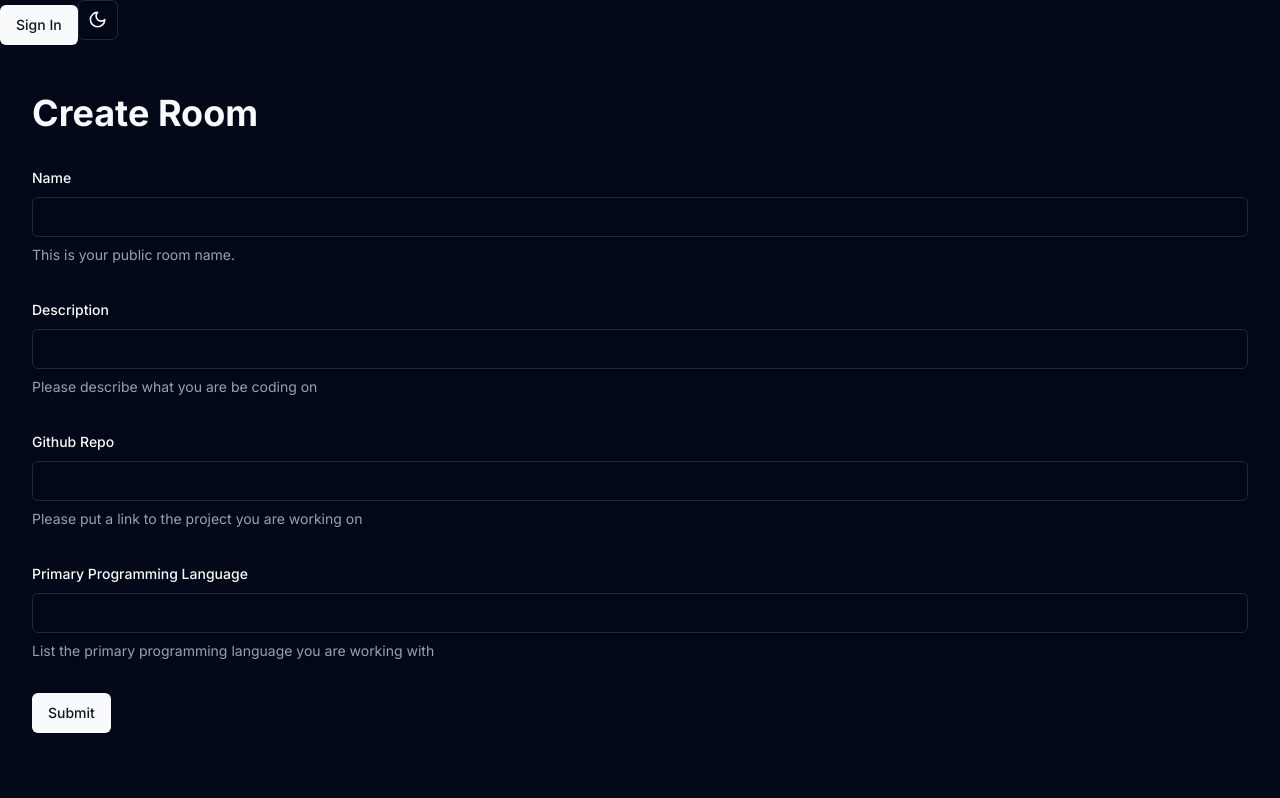
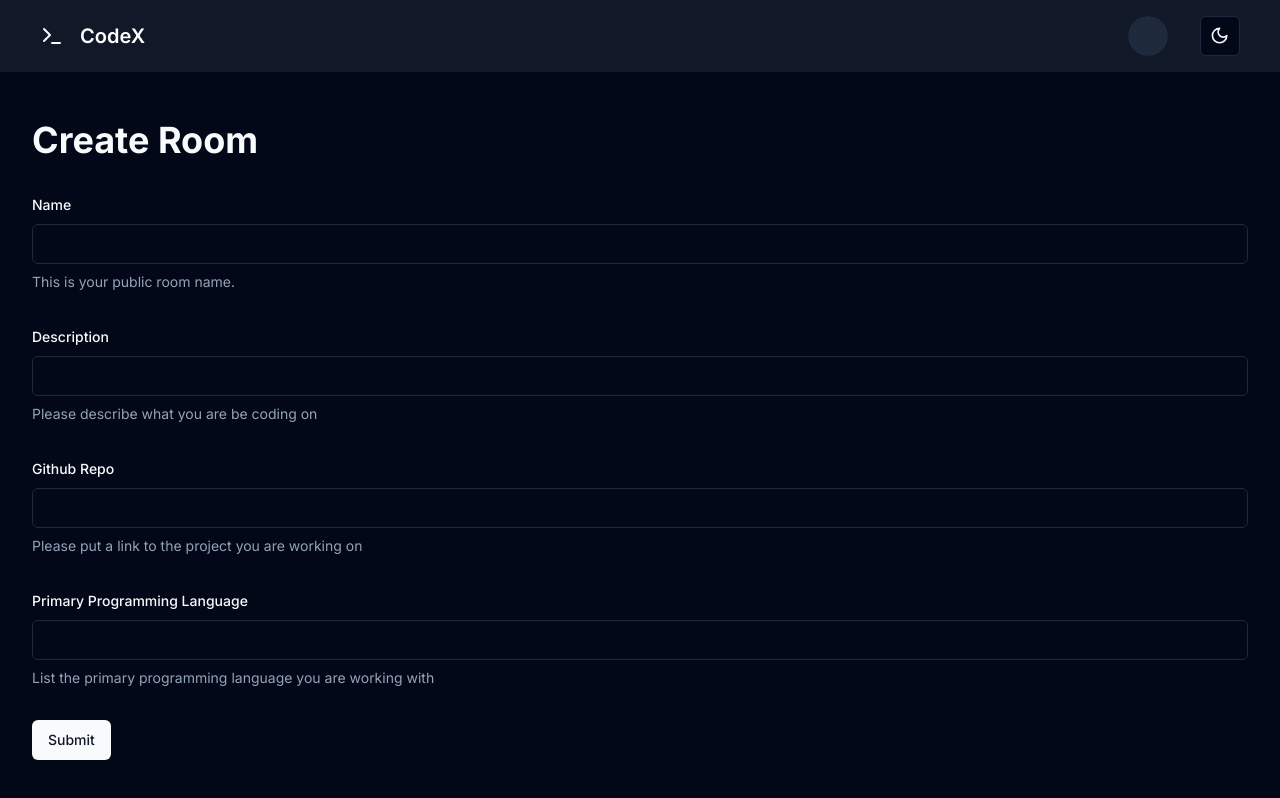
Before and after one commit to Darshit02/codex, a Next.js app: page /create-room in a window 1280 px wide. Shown: the top 798 px of the page. Built offline with nearby package versions, Linux system fonts and the light colour scheme; no server answers.

Commit message:
feat : dynamic user header

```diff
--- a/package.json
+++ b/package.json
@@ -13,6 +13,7 @@
   "dependencies": {
     "@auth/drizzle-adapter": "^0.9.0",
     "@hookform/resolvers": "^3.3.4",
+    "@radix-ui/react-avatar": "^1.0.4",
     "@radix-ui/react-dropdown-menu": "^2.0.6",
     "@radix-ui/react-label": "^2.0.2",
     "@radix-ui/react-slot": "^1.0.2",
--- a/src/app/header.tsx
+++ b/src/app/header.tsx
@@ -1,20 +1,74 @@
 "use client";
+
 import { ModeToggle } from "@/components/mode-toggle";
-import { Button } from "@/components/ui/button";
 import { signIn, signOut, useSession } from "next-auth/react";
 import React from "react";
+import {
+  DropdownMenu,
+  DropdownMenuContent,
+  DropdownMenuItem,
+  DropdownMenuLabel,
+  DropdownMenuSeparator,
+  DropdownMenuTrigger,
+} from "@/components/ui/dropdown-menu";
+import { Power, Terminal } from "lucide-react";
+import { Avatar, AvatarFallback, AvatarImage } from "@/components/ui/avatar";
+import { Button } from "@/components/ui/button";
+import Link from "next/link";
+
+function ProfileDropdown() {
+  const session = useSession();
+  const isLoggedIn = !!session.data;
+  return (
+    <DropdownMenu>
+      <DropdownMenuTrigger asChild>
+        <Button
+          variant={"ghost"}
+          className="flex justify-center items-center gap-3"
+        >
+          <Avatar>
+            <AvatarImage src={session.data?.user?.image!} alt="none" />
+            <AvatarFallback>{session.data?.user?.name || ""}</AvatarFallback>
+          </Avatar>
+          {session.data?.user?.name || ""}
+        </Button>
+      </DropdownMenuTrigger>
+      <DropdownMenuContent className="mt-3">
+        {/* <DropdownMenuSeparator /> */}
+        {isLoggedIn ? (
+          <DropdownMenuItem
+            onClick={() => signOut()}
+            className="flex justify-center items-center gap-2"
+          >
+            <Power className="h-4 w-4" /> Sign Out
+          </DropdownMenuItem>
+        ) : (
+          <DropdownMenuItem onClick={() => signIn("google")}>
+            Sign In
+          </DropdownMenuItem>
+        )}
+      </DropdownMenuContent>
+    </DropdownMenu>
+  );
+}
 
 export const Header = () => {
-  const session = useSession();
   return (
-    <header>
-      <div>
-        {session.data ? (
-          <Button onClick={() => signOut()}>Sign Out</Button>
-        ) : (
-          <Button onClick={() => signIn("google")}>Sign In</Button>
-        )}
-        <ModeToggle />
+    <header className=" bg-gray-100 dark:bg-gray-900 py-4 px-10">
+      <div className="flex justify-between items-center">
+        <Link href="/">
+          <div className="flex items-center justify-center gap-4">
+            <Terminal />
+            <span className="text-gray-900 font-semibold text-xl dark:text-white">
+
+              CodeX
+              </span>
+          </div>
+        </Link>
+        <div className="flex justify-center items-center gap-4">
+          <ProfileDropdown />
+          <ModeToggle />
+        </div>
       </div>
     </header>
   );
--- a/src/app/layout.tsx
+++ b/src/app/layout.tsx
@@ -7,8 +7,8 @@ import { Header } from "@/app/header";
 const inter = Inter({ subsets: ["latin"] });
 
 export const metadata: Metadata = {
-  title: "Create Next App",
-  description: "Generated by create next app",
+  title: "CodeX | Pair Programming",
+  description: "An Application to help pair Programming with rendom devs",
 };
 
 export default function RootLayout({
--- a/src/app/page.tsx
+++ b/src/app/page.tsx
@@ -1,5 +1,4 @@
 import { db } from "@/db";
-import Image from "next/image";
 
 export default async function Home() {
   const items = await db.query.testing.findMany();
--- /dev/null
+++ b/src/components/ui/avatar.tsx
@@ -0,0 +1,50 @@
+"use client"
+
+import * as React from "react"
+import * as AvatarPrimitive from "@radix-ui/react-avatar"
+
+import { cn } from "@/lib/utils"
+
+const Avatar = React.forwardRef<
+  React.ElementRef<typeof AvatarPrimitive.Root>,
+  React.ComponentPropsWithoutRef<typeof AvatarPrimitive.Root>
+>(({ className, ...props }, ref) => (
+  <AvatarPrimitive.Root
+    ref={ref}
+    className={cn(
+      "relative flex h-10 w-10 shrink-0 overflow-hidden rounded-full",
+      className
+    )}
+    {...props}
+  />
+))
+Avatar.displayName = AvatarPrimitive.Root.displayName
+
+const AvatarImage = React.forwardRef<
+  React.ElementRef<typeof AvatarPrimitive.Image>,
+  React.ComponentPropsWithoutRef<typeof AvatarPrimitive.Image>
+>(({ className, ...props }, ref) => (
+  <AvatarPrimitive.Image
+    ref={ref}
+    className={cn("aspect-square h-full w-full", className)}
+    {...props}
+  />
+))
+AvatarImage.displayName = AvatarPrimitive.Image.displayName
+
+const AvatarFallback = React.forwardRef<
+  React.ElementRef<typeof AvatarPrimitive.Fallback>,
+  React.ComponentPropsWithoutRef<typeof AvatarPrimitive.Fallback>
+>(({ className, ...props }, ref) => (
+  <AvatarPrimitive.Fallback
+    ref={ref}
+    className={cn(
+      "flex h-full w-full items-center justify-center rounded-full bg-muted",
+      className
+    )}
+    {...props}
+  />
+))
+AvatarFallback.displayName = AvatarPrimitive.Fallback.displayName
+
+export { Avatar, AvatarImage, AvatarFallback }
--- a/src/components/ui/button.tsx
+++ b/src/components/ui/button.tsx
@@ -16,7 +16,7 @@ const buttonVariants = cva(
           "border border-input bg-background hover:bg-accent hover:text-accent-foreground",
         secondary:
           "bg-secondary text-secondary-foreground hover:bg-secondary/80",
-        ghost: "hover:bg-accent hover:text-accent-foreground",
+        ghost: "hover:text-accent-foreground",
         link: "text-primary underline-offset-4 hover:underline",
       },
       size: {
```
Also changed, not shown: 1 other file (tests, documents, lock files or other folders).
